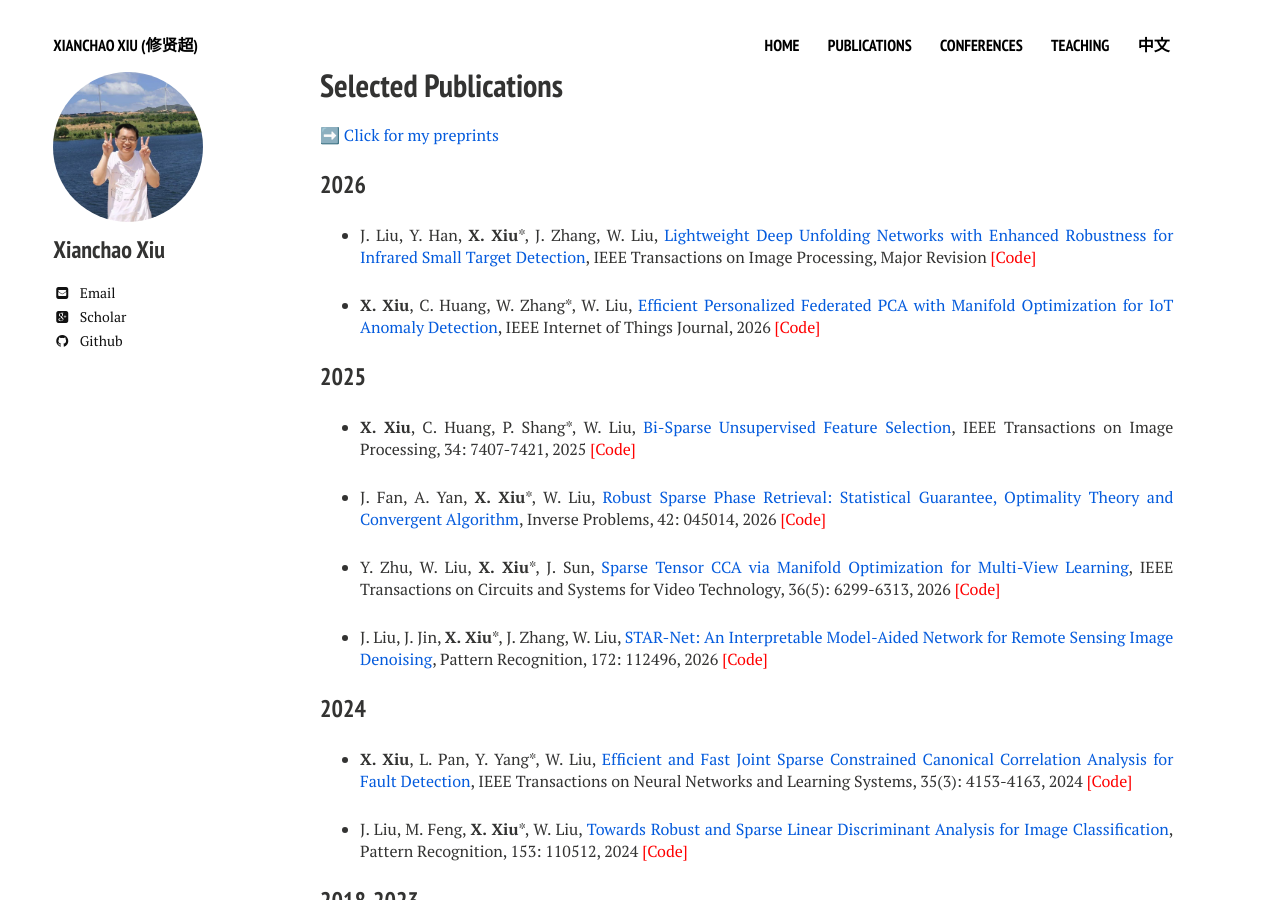
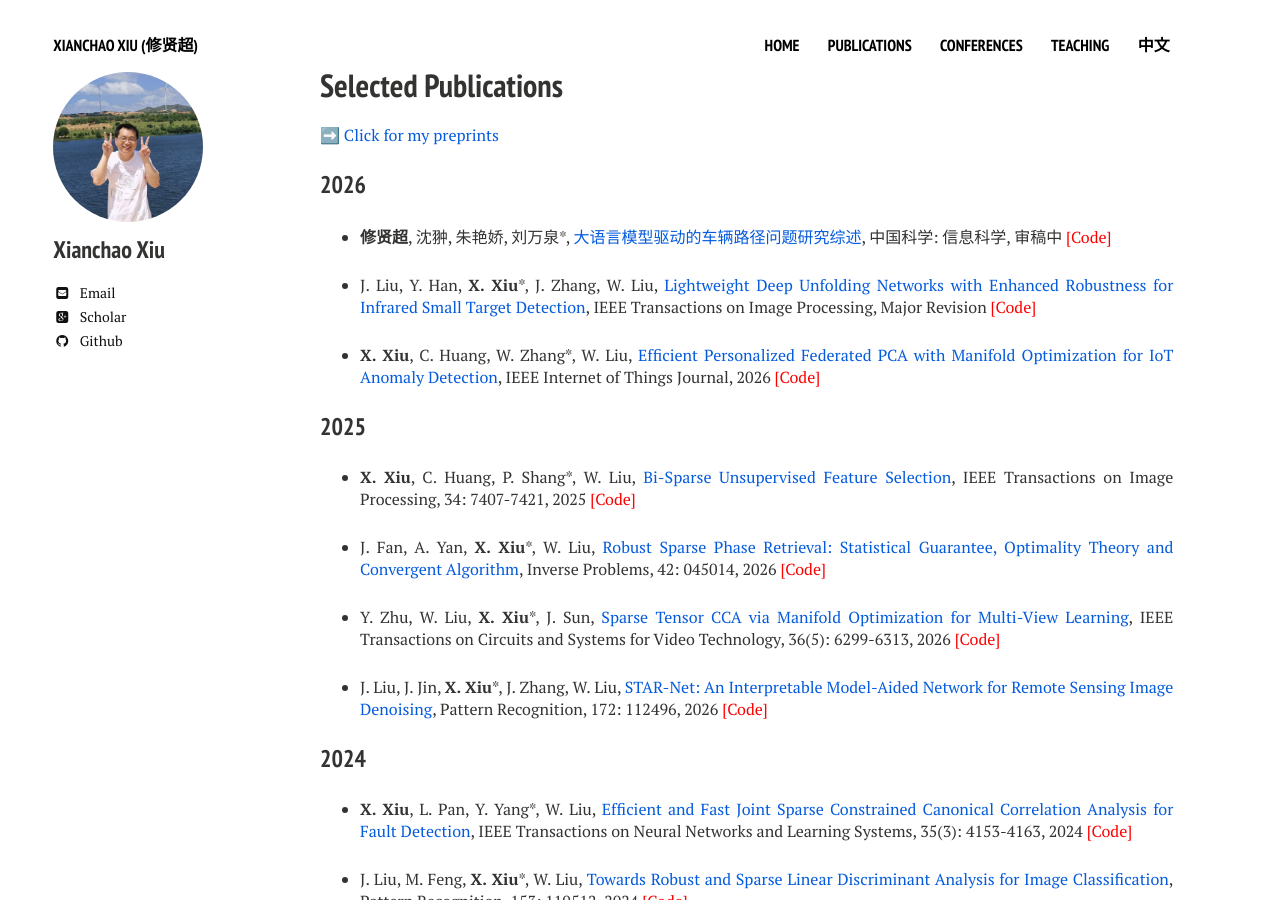
Before and after one commit to xianchaoxiu/xianchaoxiu.github.io, a Jekyll site: the page built from publications/index.md, in a window 1280 px wide and 900 px high. Built offline with Jekyll 4.4.1, drawn with Linux system fonts in a browser that asks for light colours; nearby versions of some CDN libraries.

Commit message:
Update index.md

```diff
--- a/publications/index.md
+++ b/publications/index.md
@@ -11,6 +11,7 @@ share: false
 
 
 ### 2026
+* <b>修贤超</b>, 沈翀, 朱艳娇, 刘万泉*, <a href="https://arxiv.org/abs/2607.00604" class="textlink" target="_blank">大语言模型驱动的车辆路径问题研究综述</a>, 中国科学: 信息科学, 审稿中 <a href="https://github.com/xianchaoxiu/LLM4VRP" class="textlink" target="_blank" style="color: red;">[Code]</a>
 
 * J. Liu, Y. Han, <b>X. Xiu</b>*, J. Zhang, W. Liu, <a href="https://arxiv.org/abs/2509.08205" class="textlink" target="_blank">Lightweight Deep Unfolding Networks with Enhanced Robustness for Infrared Small Target Detection</a>, IEEE Transactions on Image Processing, Major Revision <a href="https://github.com/xianchaoxiu/L-RPCANet" class="textlink" target="_blank" style="color: red;">[Code]</a>
 
```
